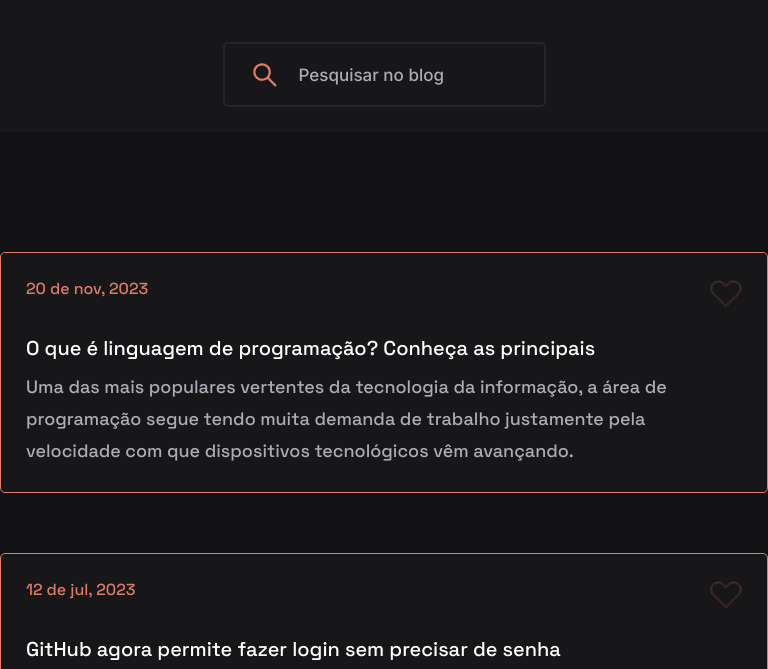
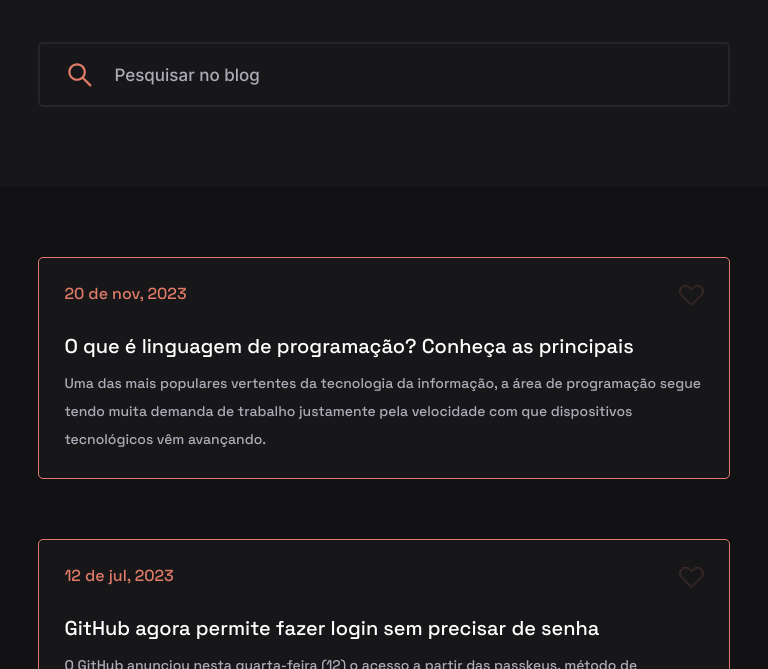
Before and after one commit to gabriellsux/projeto-codeblog-js, a plain HTML site: page index.html in a window 768 px wide. Shown: the part 118-787 px from the top of the page. Drawn offline with Linux system fonts and the light colour scheme.

Commit message:
Estruturando a Responsividade no CSS

```diff
--- a/css/style.css
+++ b/css/style.css
@@ -154,3 +154,47 @@ header {
     font-size: 1.8rem;
     line-height: 3.2rem;
 }
+
+/* -- MEDIA QUERIES -- */
+@media (min-width: 320px) {
+    header {
+        height: auto;
+    }
+
+    .header-container-search {
+        width: 90%;
+        margin: 0 auto;
+        padding-bottom: 2rem;
+    }
+
+    .main-container {
+        margin-top: 7rem;
+        width: 90%;
+    }
+}
+
+@media (min-width: 414px) {
+    .header-container {
+        width: 90%;
+    }
+
+    .header-container-search {
+        width: 100%;
+    }
+}
+
+@media (max-width: 768px) {
+    .card-content h1 {
+        font-size: 1.8rem;
+    }
+
+    .card-content p {
+        font-size: 1.4rem;
+        line-height: 2.8rem;
+    }
+
+    .heart-icon {
+        width: 2.5rem;
+        height: 2.5rem;
+    }
+}
```
